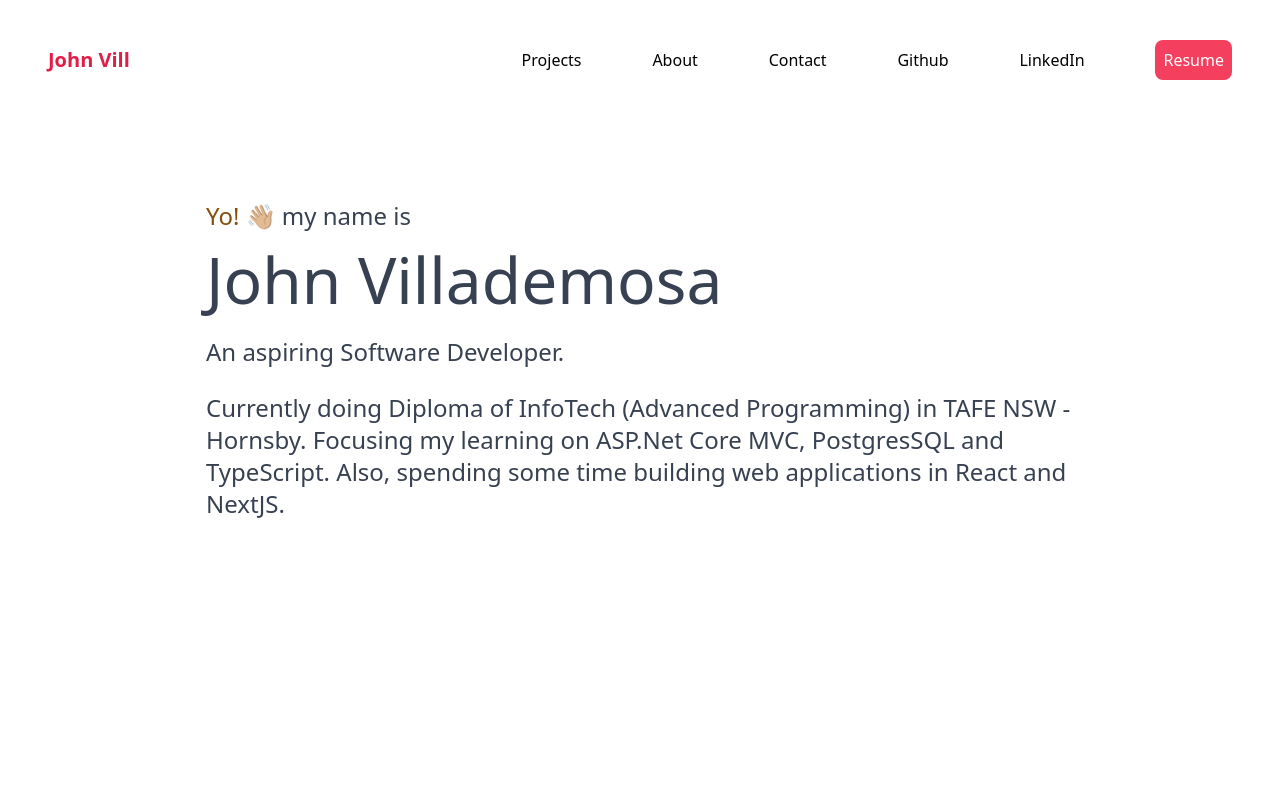
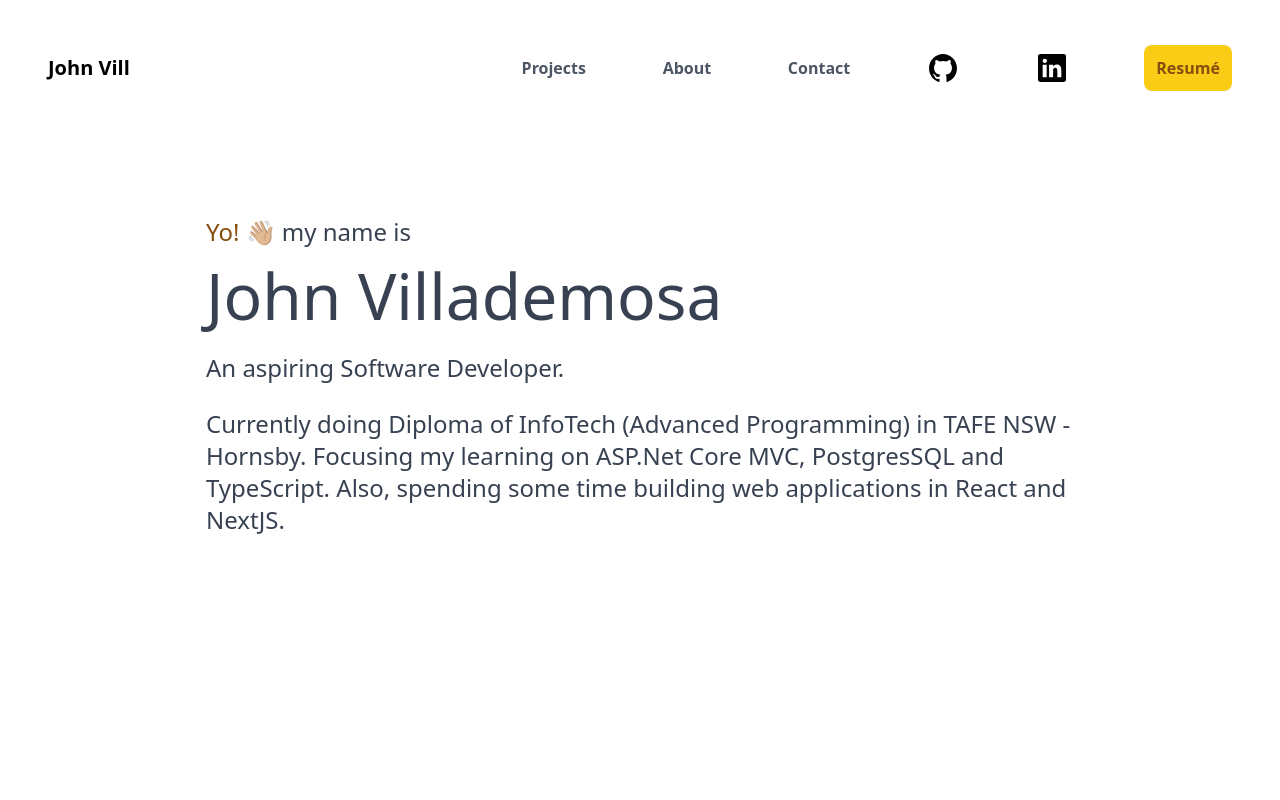
Before and after one commit to jvillad/portfolio-v2, a React (Vite) app: page / in a window 1280 px wide. Shown: the top 800 px of the page. Built offline with nearby package versions, Linux system fonts and the light colour scheme; no server answers.

Commit message:
responsive nav bar

```diff
--- a/src/components/Nav.tsx
+++ b/src/components/Nav.tsx
@@ -1,38 +1,116 @@
+import { useState } from 'react';
+
 function Nav() {
+  const [open, setOpen] = useState<boolean>(false);
   return (
     <nav className="py-10 max-w-[1200px] mx-auto text-md">
-      <div className="flex justify-between mx-2 items-center">
+      <div className="flex flex-wrap justify-between mx-2 items-center md:py-0">
         {/* branding/logo */}
-        <div className="text-rose-600 font-bold">
+        <div className="text-black font-bold">
           <a href="/" className="text-xl font-inter">
             John Vill
           </a>
         </div>
-
+        {!open ? (
+          <button
+            type="button"
+            onClick={() => {
+              setOpen(!open);
+            }}
+          >
+            <svg
+              xmlns="http://www.w3.org/2000/svg"
+              fill="none"
+              viewBox="0 0 24 24"
+              strokeWidth="1.5"
+              stroke="currentColor"
+              className="w-7 h-7 hover:cursor md:hidden block"
+            >
+              <path
+                strokeLinecap="round"
+                strokeLinejoin="round"
+                d="M3.75 6.75h16.5M3.75 12h16.5m-16.5 5.25h16.5"
+              />
+            </svg>
+          </button>
+        ) : (
+          <button
+            type="button"
+            onClick={() => {
+              setOpen(!open);
+            }}
+          >
+            <svg
+              xmlns="http://www.w3.org/2000/svg"
+              fill="none"
+              viewBox="0 0 24 24"
+              strokeWidth="1.5"
+              stroke="currentColor"
+              className="w-7 h-7 hover:cursor md:hidden block"
+            >
+              <path
+                strokeLinecap="round"
+                strokeLinejoin="round"
+                d="M6 18L18 6M6 6l12 12"
+              />
+            </svg>
+          </button>
+        )}
         {/* second div */}
-
-        <div className="flex justify-between w-3/5 items-center">
+        <div
+          className={` ${
+            !open && 'hidden'
+          } font-bold w-full text-center text-gray-600 md:flex md:items-center md:justify-between md:w-3/5`}
+        >
+          <div className="pt-10 pb-2 md:pt-2">
             <a href="/" className="hover:text-rose-600">
               Projects
             </a>
+          </div>
+          <div className="py-2">
             <a href="/" className="hover:text-rose-600">
               About
             </a>
+          </div>
+          <div className="py-2">
             <a href="/" className="hover:text-rose-600">
               Contact
             </a>
+          </div>
+          <div className="py-3 grid place-content-center">
+            <a href="/">
+              <svg
+                xmlns="http://www.w3.org/2000/svg"
+                className="ionicon w-[32px] h-[32px]"
+                fill="black"
+                viewBox="0 0 512 512"
+              >
+                <title>Logo Github</title>
+                <path d="M256 32C132.3 32 32 134.9 32 261.7c0 101.5 64.2 187.5 153.2 217.9a17.56 17.56 0 003.8.4c8.3 0 11.5-6.1 11.5-11.4 0-5.5-.2-19.9-.3-39.1a102.4 102.4 0 01-22.6 2.7c-43.1 0-52.9-33.5-52.9-33.5-10.2-26.5-24.9-33.6-24.9-33.6-19.5-13.7-.1-14.1 1.4-14.1h.1c22.5 2 34.3 23.8 34.3 23.8 11.2 19.6 26.2 25.1 39.6 25.1a63 63 0 0025.6-6c2-14.8 7.8-24.9 14.2-30.7-49.7-5.8-102-25.5-102-113.5 0-25.1 8.7-45.6 23-61.6-2.3-5.8-10-29.2 2.2-60.8a18.64 18.64 0 015-.5c8.1 0 26.4 3.1 56.6 24.1a208.21 208.21 0 01112.2 0c30.2-21 48.5-24.1 56.6-24.1a18.64 18.64 0 015 .5c12.2 31.6 4.5 55 2.2 60.8 14.3 16.1 23 36.6 23 61.6 0 88.2-52.4 107.6-102.3 113.3 8 7.1 15.2 21.1 15.2 42.5 0 30.7-.3 55.5-.3 63 0 5.4 3.1 11.5 11.4 11.5a19.35 19.35 0 004-.4C415.9 449.2 480 363.1 480 261.7 480 134.9 379.7 32 256 32z" />
+              </svg>
+            </a>
+          </div>
+          <div className="py-3 grid place-content-center">
             <a href="/" className="hover:text-rose-600">
-            Github
+              <svg
+                xmlns="http://www.w3.org/2000/svg"
+                className="ionicon w-[32px] h-[32px] "
+                fill="black"
+                viewBox="0 0 512 512"
+              >
+                <title>Logo Linkedin</title>
+                <path d="M444.17 32H70.28C49.85 32 32 46.7 32 66.89v374.72C32 461.91 49.85 480 70.28 480h373.78c20.54 0 35.94-18.21 35.94-38.39V66.89C480.12 46.7 464.6 32 444.17 32zm-273.3 373.43h-64.18V205.88h64.18zM141 175.54h-.46c-20.54 0-33.84-15.29-33.84-34.43 0-19.49 13.65-34.42 34.65-34.42s33.85 14.82 34.31 34.42c-.01 19.14-13.31 34.43-34.66 34.43zm264.43 229.89h-64.18V296.32c0-26.14-9.34-44-32.56-44-17.74 0-28.24 12-32.91 23.69-1.75 4.2-2.22 9.92-2.22 15.76v113.66h-64.18V205.88h64.18v27.77c9.34-13.3 23.93-32.44 57.88-32.44 42.13 0 74 27.77 74 87.64z" />
+              </svg>
             </a>
-          <a href="/" className="hover:text-rose-600">
-            LinkedIn
-          </a>
+          </div>
+          <div className="py-3">
             <a
               href="/"
-            className="bg-rose-500 p-2 text-white rounded-lg hover:bg-rose-600 hover:text-rose-50"
+              className="bg-yellow-400 p-3 text-yellow-800 rounded-lg hover:bg-rose-600 hover:text-rose-50"
             >
-            Resume
+              Resumé
             </a>
+          </div>
         </div>
       </div>
     </nav>
```
Lines whose indentation alone changed are shown as unchanged.
